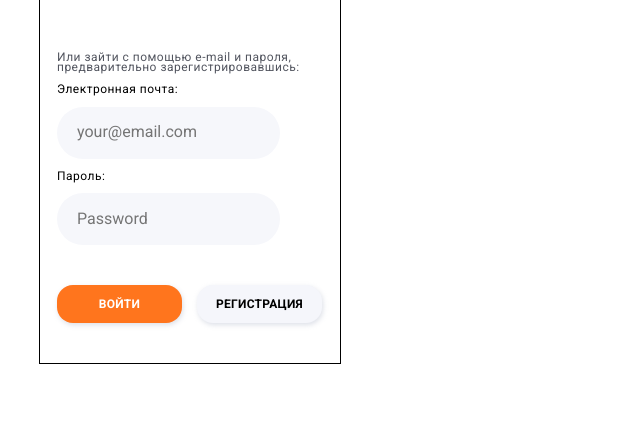
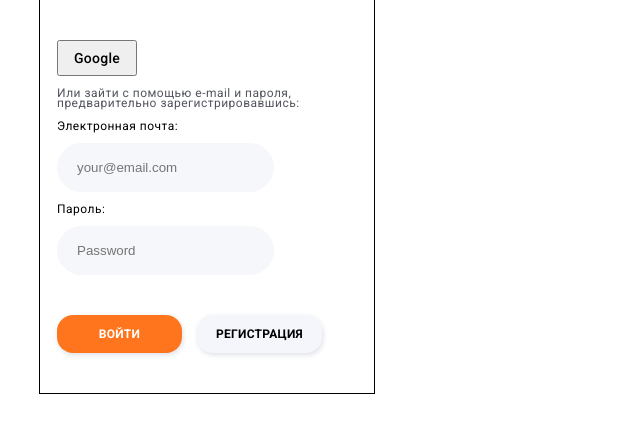
Before and after one commit to garikdallari/kapusta-app-front, a React (Create React App) app: page / in a window 1280 px wide. Shown: the top 432 px of the page, without its empty margins (0-640 px from the left). Built offline with nearby package versions, Linux system fonts and the light colour scheme.

Commit message:
add react icon + google btn

```diff
--- a/package.json
+++ b/package.json
@@ -14,6 +14,7 @@
     "formik": "^2.2.9",
     "react": "^17.0.2",
     "react-dom": "^17.0.2",
+    "react-icons": "^4.3.1",
     "react-router-dom": "^6.2.1",
     "react-scripts": "5.0.0",
     "redux": "^4.1.2",
--- /dev/null
+++ b/src/components/GoogleButton/GoogleButton.js
@@ -0,0 +1,9 @@
+import { Button } from './GoogleButton.styled.jsx';
+
+export default function GoogleButton() {
+  return (
+    <>
+      <Button type="submit">Google</Button>
+    </>
+  );
+}
--- /dev/null
+++ b/src/components/GoogleButton/GoogleButton.styled.jsx
@@ -0,0 +1,14 @@
+import styled from '@emotion/styled';
+
+export const Button = styled.button`
+  font-family: ${props => props.theme.fontFamily};
+  font-style: normal;
+  font-weight: 500;
+  font-size: 14px;
+  line-height: 0.87;
+  padding: 10px 15px;
+  align-items: center;
+  letter-spacing: 0.02em;
+  color: #000000;
+  /* display: flex; */
+`;
--- a/src/components/LoginForm/LoginForm.js
+++ b/src/components/LoginForm/LoginForm.js
@@ -2,6 +2,7 @@
 import { Formik, Form } from 'formik';
 import { LoginValidationShema } from '../../helpers/LoginValidationShema';
 import Button from '../Button/Button';
+import GoogleButton from '../GoogleButton/GoogleButton';
 import {
   ErrorMessage,
   WrapperForm,
@@ -25,6 +26,7 @@ export default function LoginForm() {
   return (
     <>
       <WrapperForm>
+        <GoogleButton />
         <AdditionallyInfo>
           Или зайти с помощью e-mail и пароля, предварительно
           зарегистрировавшись:
--- a/src/index.css
+++ b/src/index.css
@@ -1,5 +1,5 @@
 @import url('https://fonts.googleapis.com/css2?family=Roboto:wght@400;500;700;900&display=swap');
-@import url('https://cdnjs.cloudflare.com/ajax/libs/modern-normalize/1.1.0/modern-normalize.min.css');
+/* @import url('https://cdnjs.cloudflare.com/ajax/libs/modern-normalize/1.1.0/modern-normalize.min.css'); */
 
 body {
   margin: 0;
```
Also changed, not shown: 1 other file (tests, documents, lock files or other folders).
